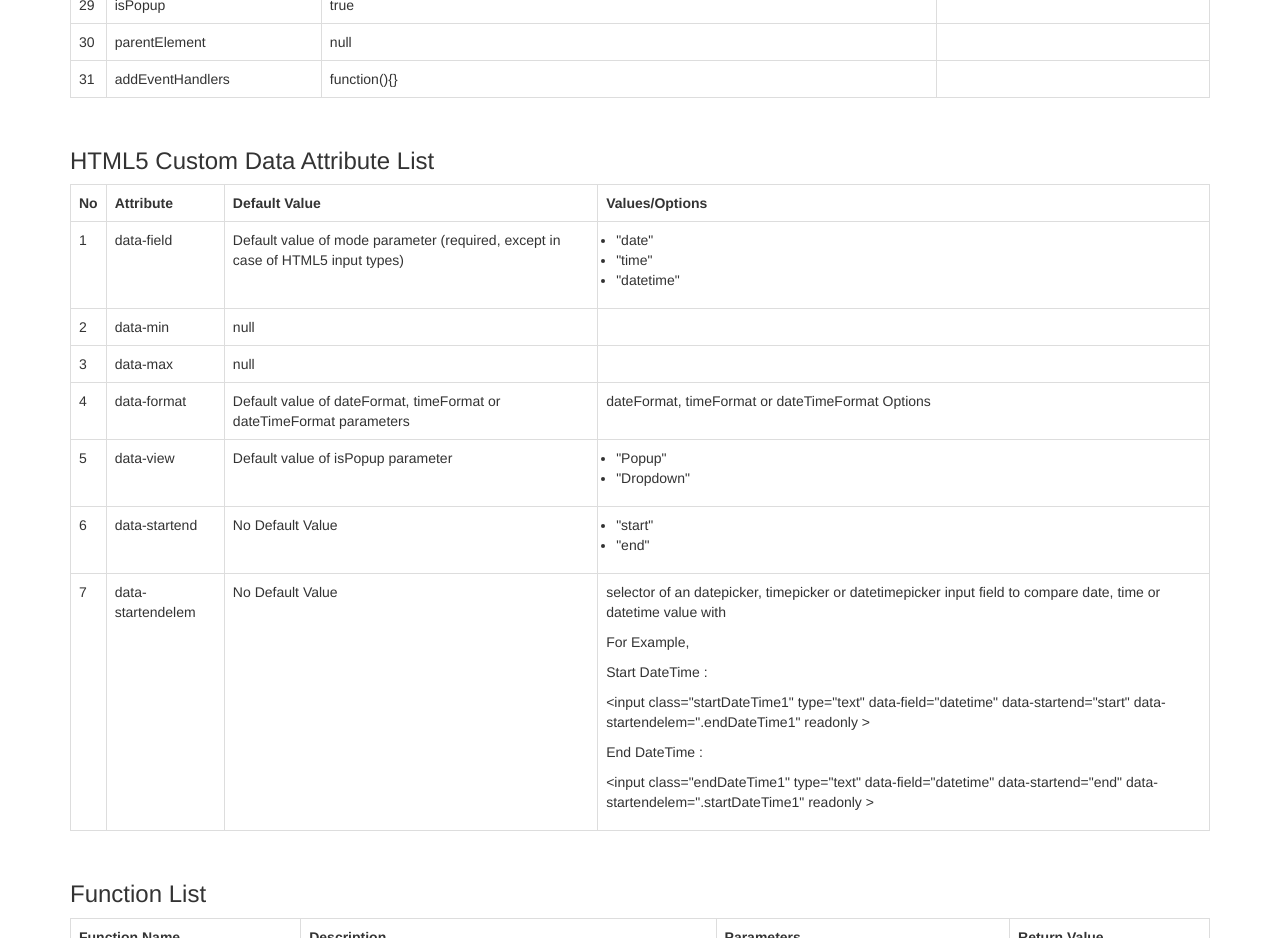
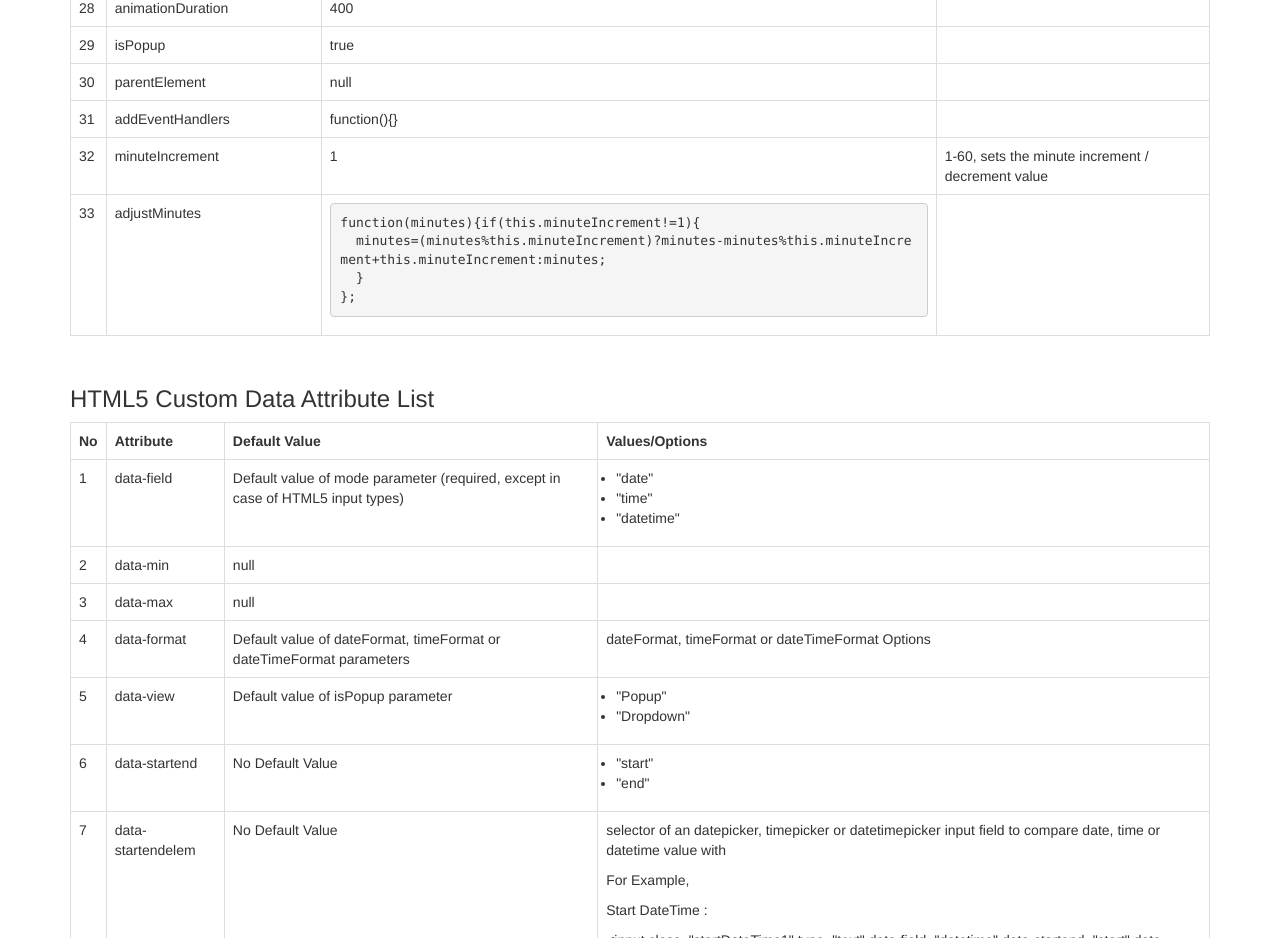
Before and after one commit to nehakadam/DateTimePicker, a plain HTML site: page index.html in a window 1280 px wide. Shown: the part 2600-3538 px from the top of the page. Drawn offline with Linux system fonts and the light colour scheme.

Commit message:
Updated docs for minuteIncrement

```diff
--- a/index.html
+++ b/index.html
@@ -422,7 +422,33 @@
 						<td></td>
 					</tr>
 
-				</table>
+					<tr>
+						<td>32</td>
+						<td>minuteIncrement</td>
+						<td>1</td>
+						<td>1-60, sets the minute increment / decrement value</td>
+					</tr>
+
+					<tr>
+						<td>33</td>
+						<td>adjustMinutes</td>
+						<td><pre>function(minutes){if(this.minuteIncrement!=1){
+  minutes=(minutes%this.minuteIncrement)?minutes-minutes%this.minuteIncrement+this.minuteIncrement:minutes;
+  }
+};</pre>
+            </td>
+						<td></td>
+					</tr>
+
+	adjustMinutes: function(minutes) {
+if (this.minuteIncrement != 1)
+{
+minutes = (minutes%this.minuteIncrement)?minutes-minutes%this.minuteIncrement+this.minuteIncrement:minutes;
+}
+return minutes;
+}
+
+ 				</table>
 
 			</div>
 
```
